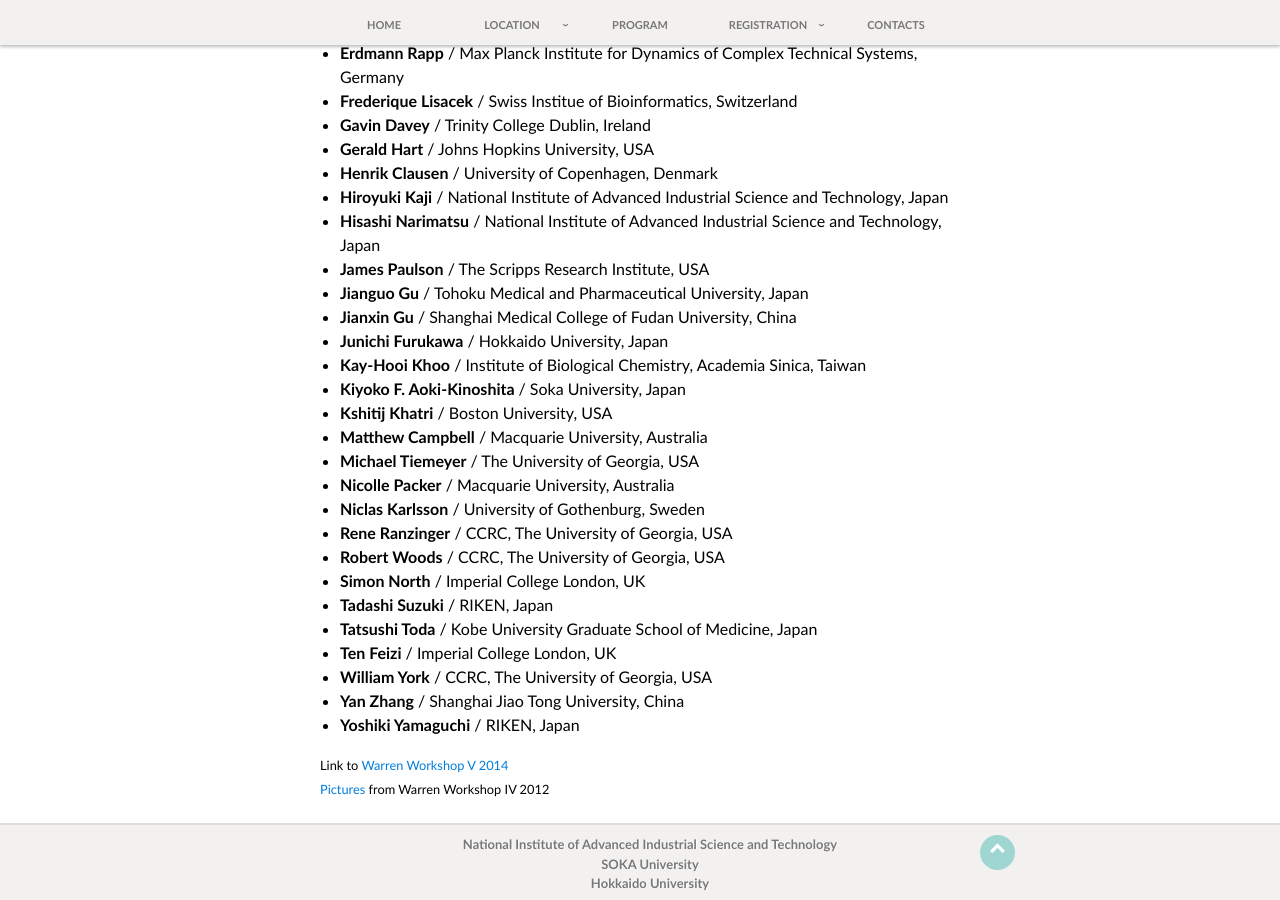
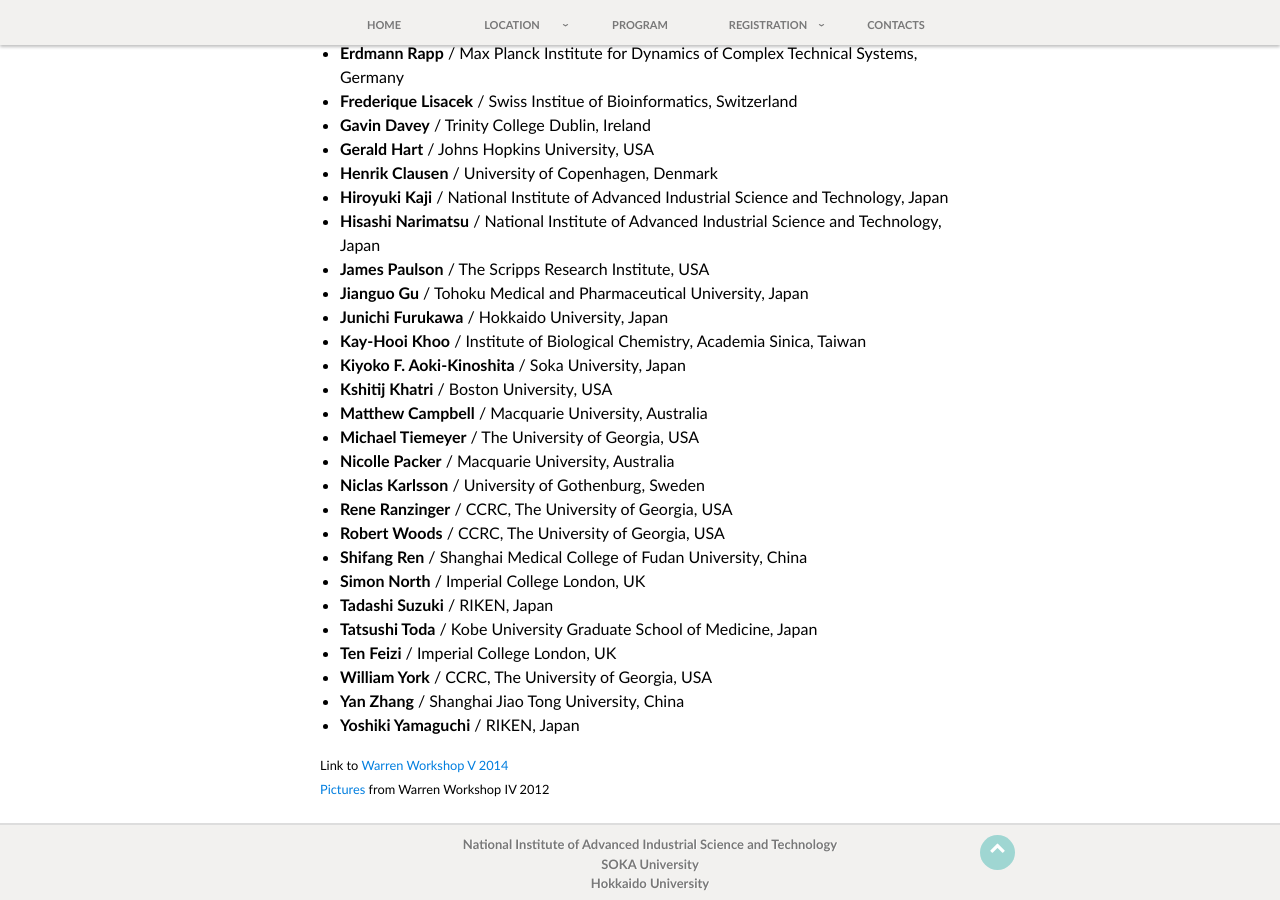
Before and after one commit to yamazakiM/test_warren2016, a Jekyll site: the page built from index.md, in a window 1280 px wide and 900 px high, scrolled down 911 px. Built offline with Jekyll 4.4.1, drawn with Linux system fonts in a browser that asks for light colours; nearby versions of some CDN libraries; library files that are not in the unit come from our copies.

Commit message:
Update index.md

```diff
--- a/index.md
+++ b/index.md
@@ -30,7 +30,6 @@
 <li><strong>Hisashi Narimatsu</strong> / National Institute of Advanced Industrial Science and Technology, Japan</li>
 <li><strong>James Paulson</strong> / The Scripps Research Institute, USA</li>
 <li><strong>Jianguo Gu</strong> / Tohoku Medical and Pharmaceutical University, Japan</li>
-<li><strong>Jianxin Gu</strong> / Shanghai Medical College of Fudan University, China</li>
 <li><strong>Junichi Furukawa</strong> / Hokkaido University, Japan</li>
 <li><strong>Kay-Hooi Khoo</strong> / Institute of Biological Chemistry, Academia Sinica, Taiwan  </li>
 <li><strong>Kiyoko F. Aoki-Kinoshita </strong> / Soka University, Japan </li>
@@ -41,6 +40,7 @@
 <li><strong>Niclas Karlsson</strong> / University of Gothenburg, Sweden</li>
 <li><strong>Rene Ranzinger</strong> / CCRC, The University of Georgia, USA</li>
 <li><strong>Robert Woods</strong> / CCRC, The University of Georgia, USA</li>
+<li><strong>Shifang Ren</strong> / Shanghai Medical College of Fudan University, China</li>
 <li><strong>Simon North</strong> /  Imperial College London, UK</li>
 <li><strong>Tadashi Suzuki</strong> /  RIKEN, Japan</li>
 <li><strong>Tatsushi Toda</strong> /  Kobe University Graduate School of Medicine, Japan</li>
```
